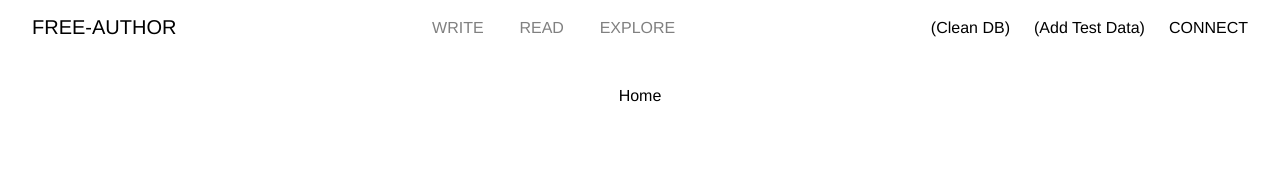
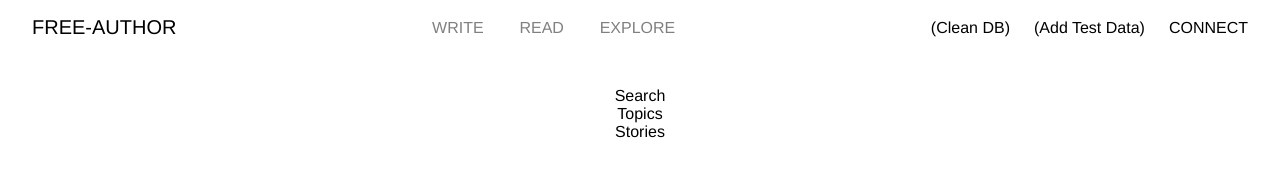
Before and after one commit to jsoneaday/freeauthor, a React (Vite) app: page / in a window 1280 px wide. Shown: the top 191 px of the page. Built offline with nearby package versions, Linux system fonts and the light colour scheme; what @mdxeditor/editor would draw is missing.

Commit message:
chore: add content validation for writing story; add base explorer page

```diff
--- a/src/App.tsx
+++ b/src/App.tsx
@@ -6,7 +6,6 @@ import "./theme/mdxeditor.css";
 import "./theme/layout.css";
 import "./theme/animations.css";
 import { Explorer } from "./pages/Explorer";
-import { Home } from "./pages/Home";
 import { WriteStory } from "./pages/write/WriteStory";
 import { ManageStories } from "./pages/write/ManageStories";
 import { Write } from "./pages/write/Write";
@@ -17,7 +16,7 @@ import { Read } from "./pages/read/Read";
 const router = createBrowserRouter([
   {
     path: "/",
-    element: <Home />,
+    element: <Explorer />,
   },
   {
     path: "/write",
--- a/src/pages/Explorer.tsx
+++ b/src/pages/Explorer.tsx
@@ -7,7 +7,11 @@ import { Layout } from "../common/components/Layout";
 export function Explorer() {
   return (
     <Layout>
-      <div className="home-single"></div>
+      <div className="home-single">
+        <div>Search</div>
+        <div>Topics</div>
+        <div>Stories</div>
+      </div>
     </Layout>
   );
 }
--- a/src/pages/Home.tsx
+++ /dev/null
@@ -1,9 +0,0 @@
-import { Layout } from "../common/components/Layout";
-
-export function Home() {
-  return (
-    <Layout>
-      <div className="home-single">Home</div>
-    </Layout>
-  );
-}
--- a/src/pages/write/WriteStory.tsx
+++ b/src/pages/write/WriteStory.tsx
@@ -11,6 +11,8 @@ enum WriteValidation {
   TitleTooLong = "Title must be less than 100 characters",
   TitleBlank = "Title cannot be blank",
   DescTooLong = "Description must be less than 250 characters",
+  ContentTooShort = "You must write at least 250 characters of content",
+  ContentTooLong = "Content cannot be more than 1 million characters",
   FieldIsValid = "",
 }
 
@@ -38,7 +40,6 @@ export function WriteStory() {
   }>();
 
   useEffect(() => {
-    console.log("current pathname", location.pathname);
     if (location.pathname === "/write/new") {
       setPageState(PageState.NewSubmit);
       setTitle("");
@@ -85,7 +86,7 @@ export function WriteStory() {
 
     console.log("submit complete, navigate to"), `/write/edit/${id}`;
     navigate(
-      `/write/edit/${id}/Story created successfully. You can edit it here.`
+      `/write/edit/${id}/Story created successfully. You can continue to edit it here.`
     );
   };
 
@@ -122,6 +123,13 @@ export function WriteStory() {
     return WriteValidation.FieldIsValid;
   };
 
+  const validateContent = () => {
+    if (!mdRef.current?.getMarkdown()) return WriteValidation.ContentTooShort;
+    if (mdRef.current?.getMarkdown().length > 1000000)
+      return WriteValidation.ContentTooLong;
+    return WriteValidation.FieldIsValid;
+  };
+
   const onChangeTitle = (e: ChangeEvent<HTMLInputElement>) => {
     const validationMsg = validateTitle(e.target.value);
     setIsSubmitBtnDisabled(
@@ -143,12 +151,16 @@ export function WriteStory() {
   const validateAllFields = (): boolean => {
     const titleValidation = validateTitle(title);
     const descValidation = validateDesc(description);
+    const contentValidation = validateContent();
 
     if (titleValidation !== WriteValidation.FieldIsValid) {
       setValidationMsg(titleValidation);
       return false;
     } else if (descValidation !== WriteValidation.FieldIsValid) {
       setValidationMsg(descValidation);
+      return false;
+    } else if (contentValidation !== WriteValidation.FieldIsValid) {
+      setValidationMsg(contentValidation);
       return false;
     }
     setValidationMsg("");
```
Also changed, not shown: src/pages/write/Profile.tsx (renamed from src/pages/Profile.tsx).
